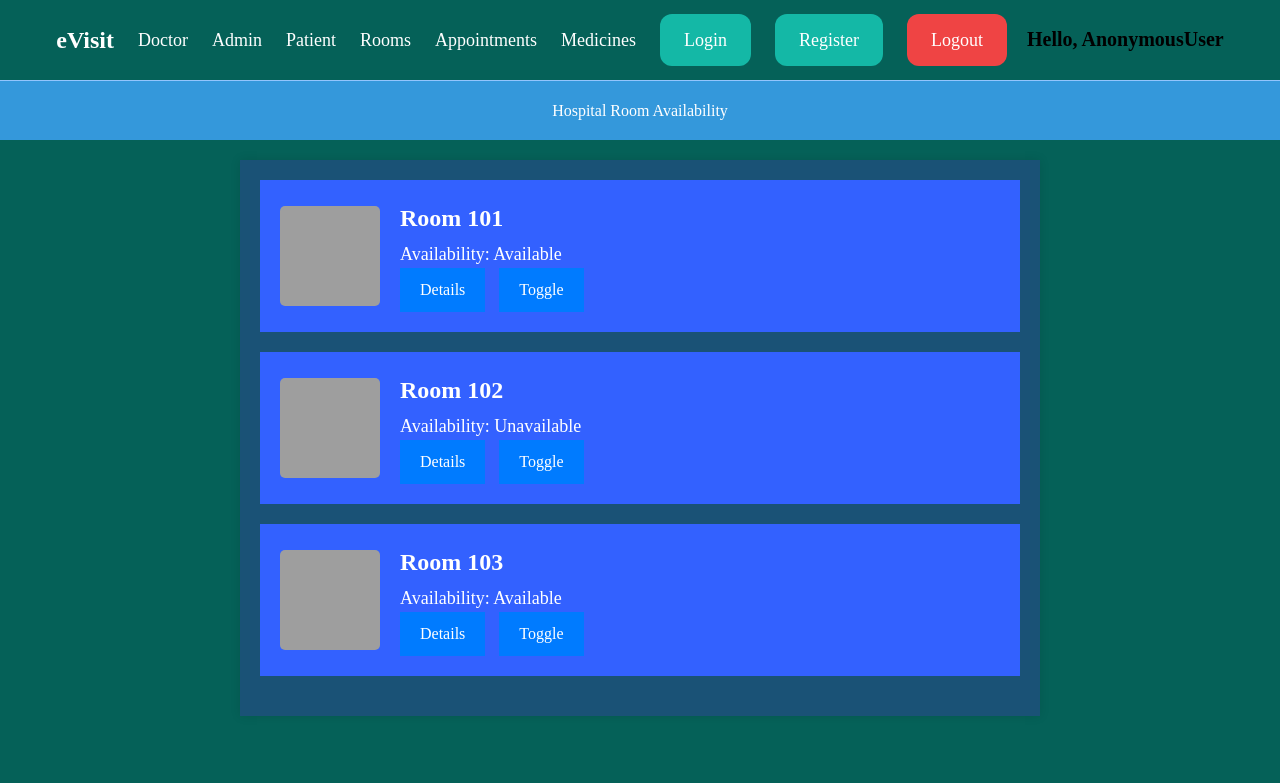
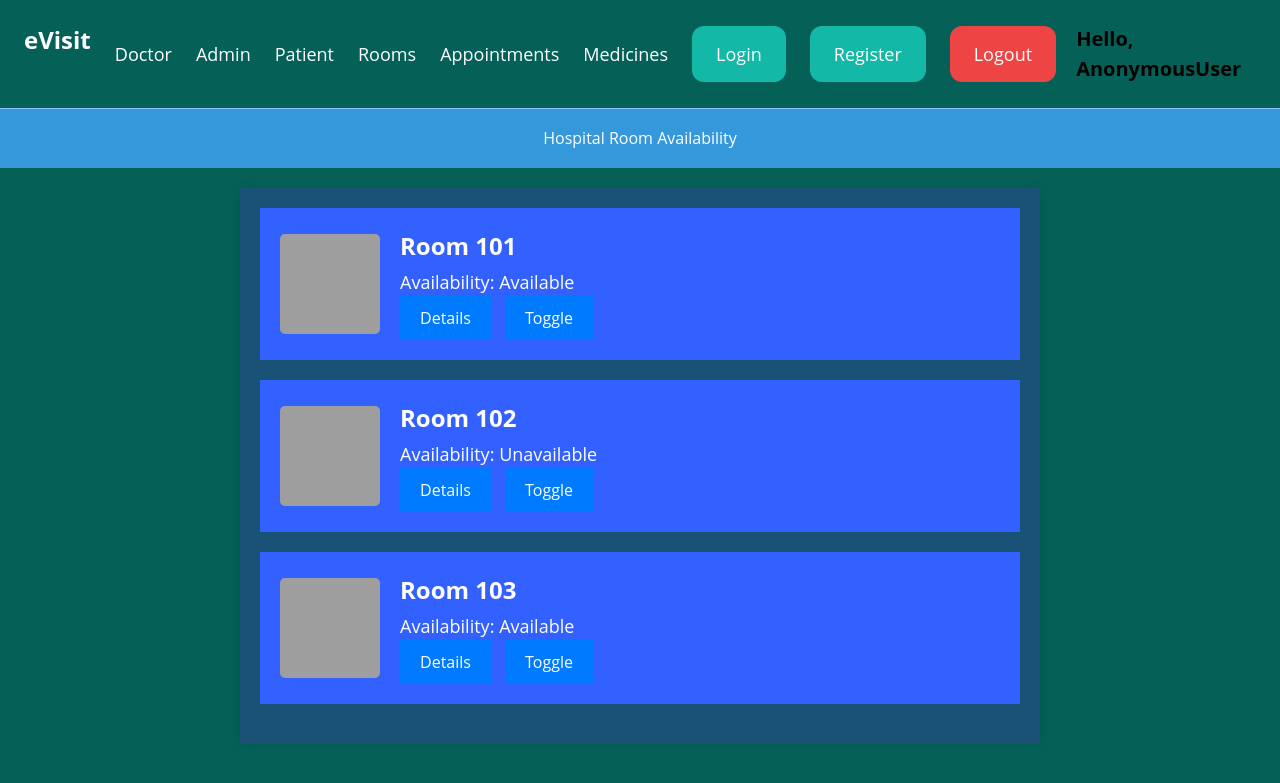
Before and after one commit to ReinaelYabut/dpuddle, a Django app: page /room/ in a window 1280 px wide. Shown: the top 783 px of the page. Run offline with Django 4.2, Linux system fonts and the light colour scheme; some libraries are stand-ins or nearby versions; grey boxes are pictures that could not be loaded.

Commit message:
Update rooms.html

```diff
--- a/templates/core/rooms.html
+++ b/templates/core/rooms.html
@@ -11,7 +11,7 @@
     <title>Hospital Room Availability</title>
     <style>
         body {
-            font-family: "Times New Roman", sans-serif;
+            font-family: "Open sans", sans-serif;
             background-color: #056158 ;
             color: #fff;
             margin: 0;
```
